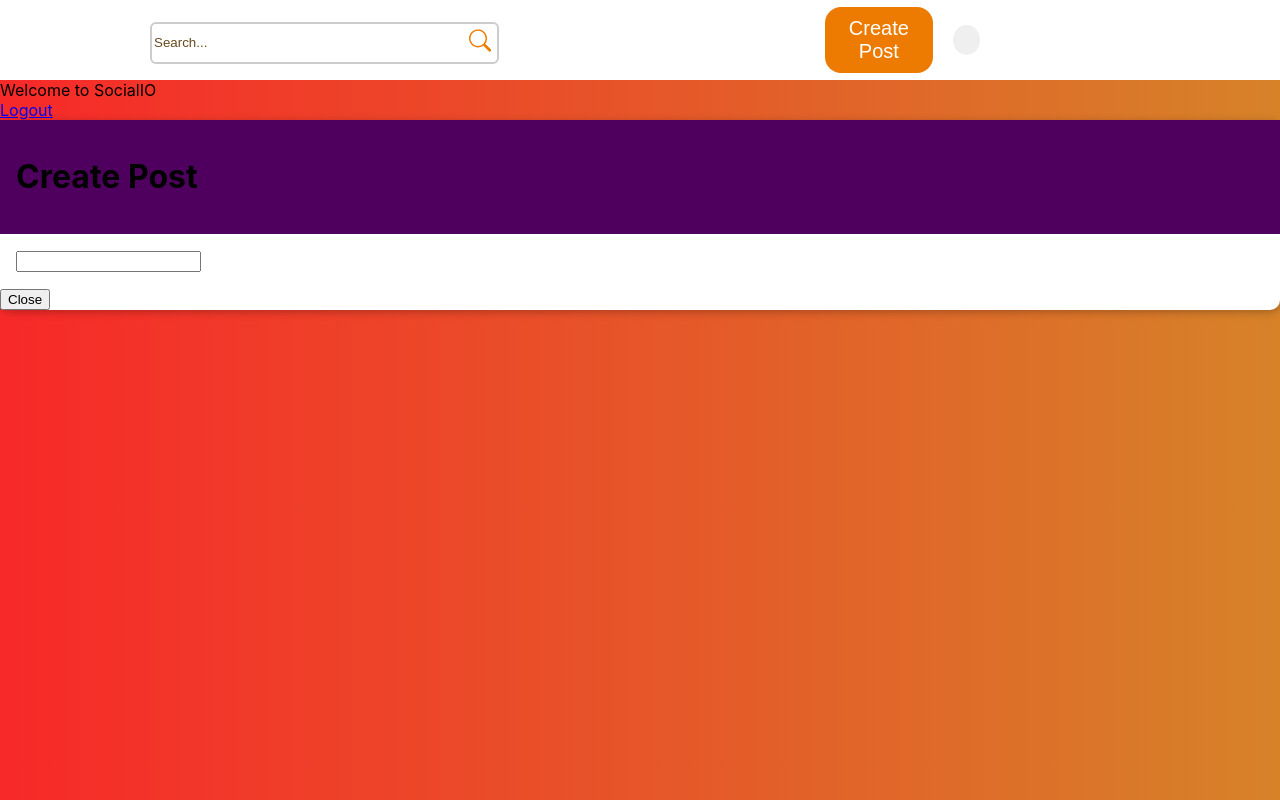
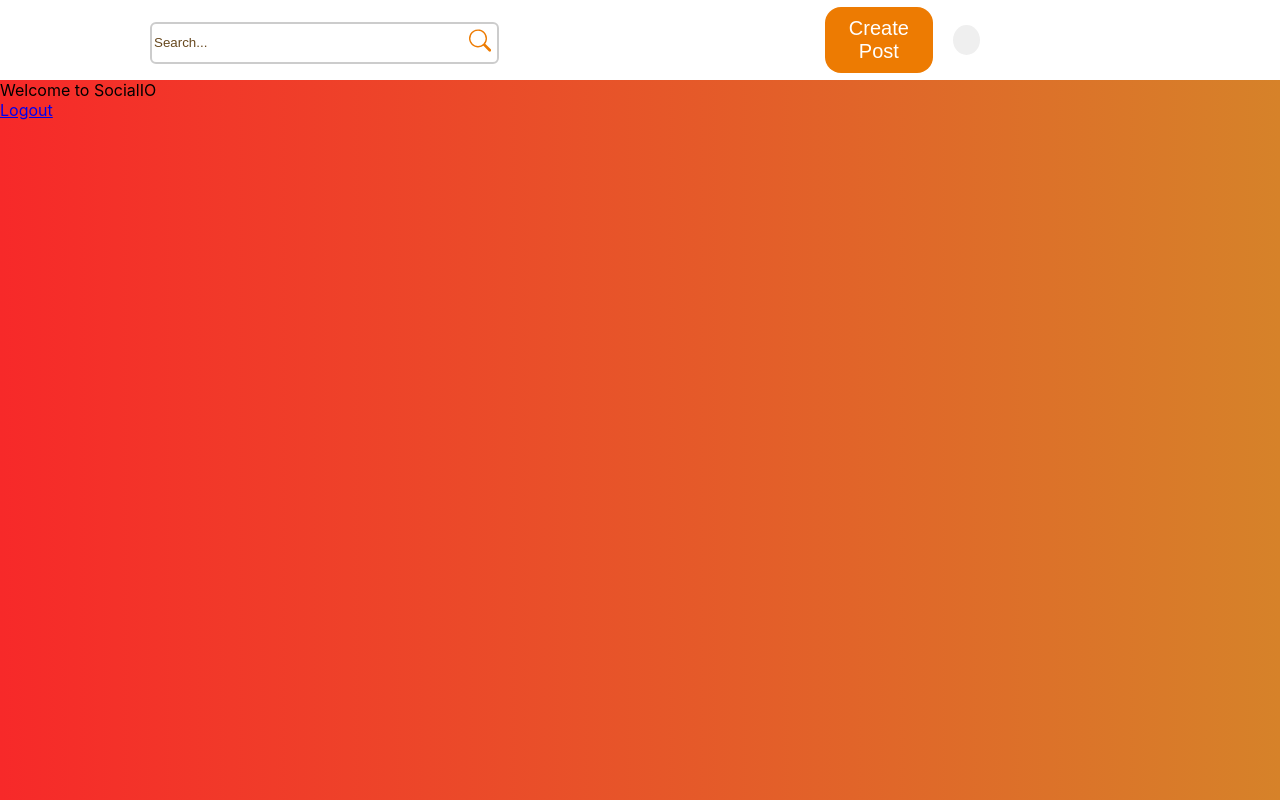
Before and after one commit to thekrprince/socialio, a React (Create React App) app in the folder client/: page / in a window 1280 px wide. Built offline with nearby package versions, Linux system fonts and the light colour scheme; sample sign-in values are in the browser's storage.

Commit message:
modal logic is working

```diff
--- a/client/src/components/Header/Header.js
+++ b/client/src/components/Header/Header.js
@@ -3,14 +3,14 @@ import "./Header.scss";
 import icon_girl from "../../assets/icons-female-user.svg";
 import { useState } from "react";
 import CreatePostModal from "../Modal/CreatePostModal";
-import Card from "../UI/Card";
+
 
 const Header = () => {
   const [isOpen, setIsOpen] = useState(false);
 
-  const modalPostHandler = () => {
-    setIsOpen(true);
-  };
+  // const modalPostHandler = () => {
+  //   setIsOpen(true);
+  // };
 
   return (
     <>
@@ -30,7 +30,7 @@ const Header = () => {
         </div>
 
       </div>
-      <CreatePostModal onConfirm={modalPostHandler} />
+      {isOpen && <CreatePostModal setIsOpen={setIsOpen} />}
     </>
   );
 };
--- a/client/src/components/Modal/CreatePostModal.js
+++ b/client/src/components/Modal/CreatePostModal.js
@@ -3,11 +3,11 @@ import { createPortal } from "react-dom";
 import Card from "../UI/Card";
 import "./CreatePostModal.scss";
 
-const Backdrop = ({ onConfirm }) => {
-  return <div className="backdrop" onClick={onConfirm}></div>;
+const Backdrop = ({ setIsOpen }) => {
+  return <div className="backdrop" onClick={() => setIsOpen(false)}></div>;
 };
 
-const ModalOverlay = ({ onConfirm }) => {
+const ModalOverlay = ({ setIsOpen }) => {
   return (
     <Card className="modal">
       <header className="header">
@@ -17,7 +17,7 @@ const ModalOverlay = ({ onConfirm }) => {
         <input type="textarea" />
       </div>
       <footer className="action">
-        <button onClick={onConfirm}>Close</button>
+        <button onClick={() => setIsOpen(false)}>Close</button>
       </footer>
     </Card>
   );
@@ -52,11 +52,11 @@ const CreatePostModal = ({ setIsOpen, children, onClose }) => {
     return (
         <React.Fragment>
             {createPortal(
-                <Backdrop/>,
+                <Backdrop setIsOpen={setIsOpen}/>,
                 document.getElementById('backdrop-root')
             )}
             {createPortal(
-                <ModalOverlay/>,
+                <ModalOverlay setIsOpen={setIsOpen}/>,
                 document.getElementById('overlay-root')
                 )
             }
--- a/client/src/components/Modal/CreatePostModal.scss
+++ b/client/src/components/Modal/CreatePostModal.scss
@@ -22,7 +22,7 @@
     padding: 1rem;
   }
 
-  header h2{
+  header h1{
     margin: 0;
     color: white;
   }
--- a/client/src/components/UI/Card.scss
+++ b/client/src/components/UI/Card.scss
@@ -2,4 +2,5 @@
     background: white;
     box-shadow: 0 2px 8px rgba(0, 0, 0,0.26);
     border-radius: 10px;
+    // width: 20px;
 }
```
